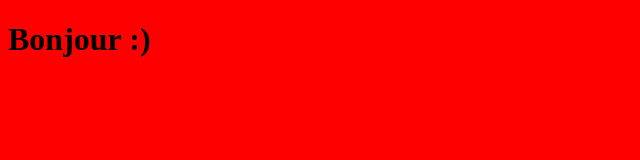
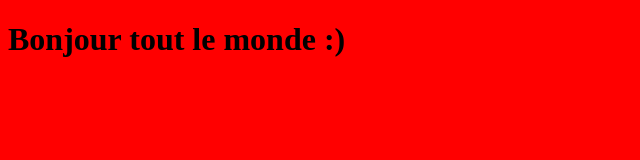
Before and after one commit to jbarbier35/dc2-2020-groupe1-test, a plain HTML site: page index.html in a window 1280 px wide. Shown: the whole page, without its empty margins (0-640 px from the left). Drawn offline with Linux system fonts and the light colour scheme.

Commit message:
Modification du titre 1

```diff
--- a/index.html
+++ b/index.html
@@ -8,7 +8,7 @@
 </head>
 <body>
 
-    <h1>Bonjour :)</h1>
+    <h1>Bonjour tout le monde :)</h1>
 
 </body>
 </html>
```
